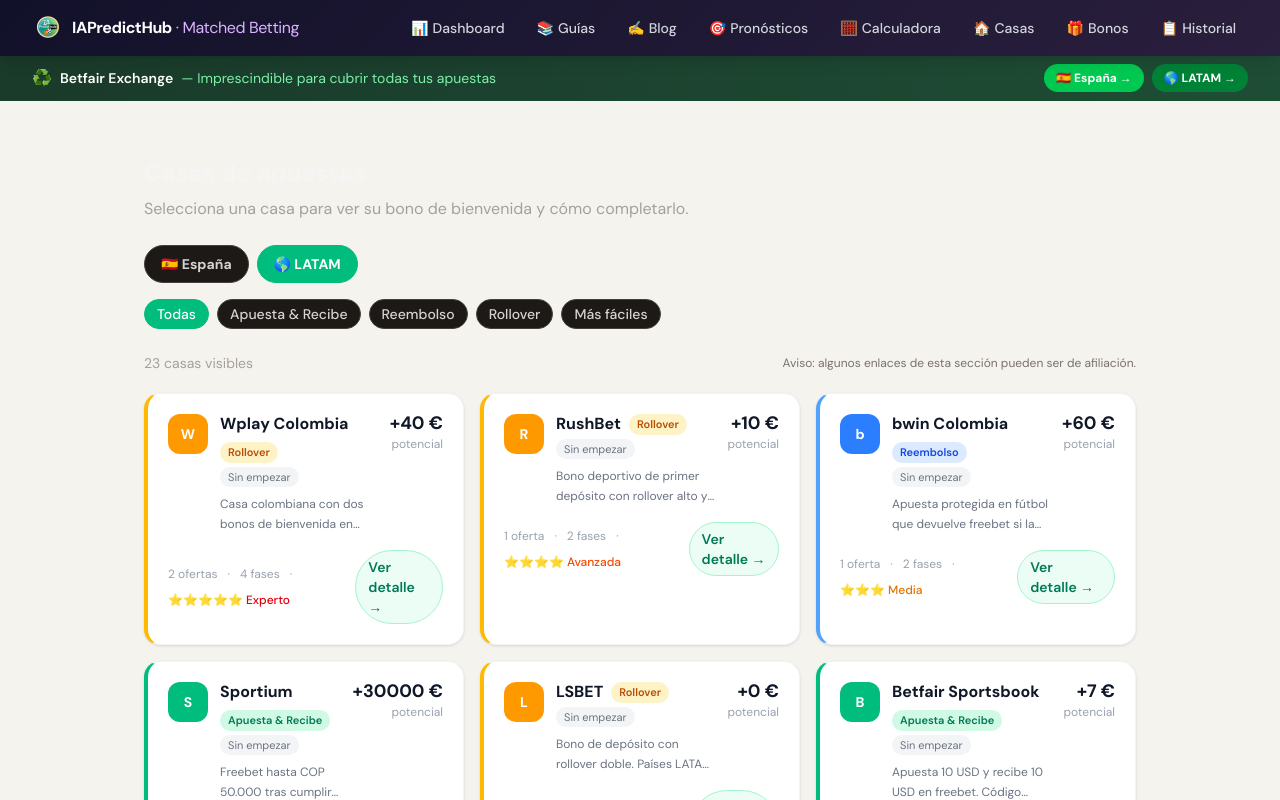
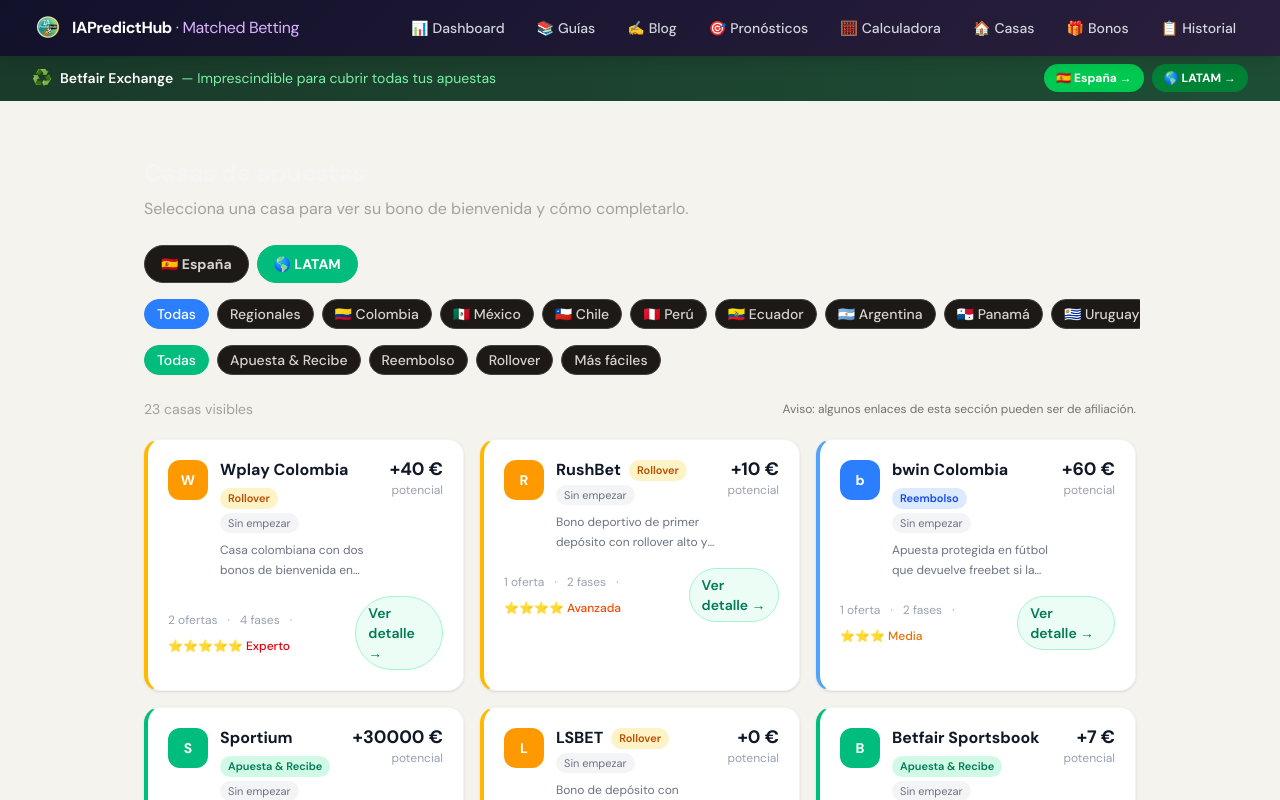
Before and after one commit to eloylt13/matched-betting-app, a Next.js app: page /casas in a window 1280 px wide. Both pictures are taken after a click on the button "🌎 LATAM". Shown: the top 800 px of the page. Built offline with nearby package versions, Linux system fonts and the light colour scheme; no server answers; a web font is replaced by a local one.

Commit message:
feat: filtro por país en casas LATAM (mercado → país → tipología)

```diff
--- a/app/casas/CasasClient.tsx
+++ b/app/casas/CasasClient.tsx
@@ -6,7 +6,21 @@ import { todasLasCasas } from "@/lib/presets"
 import type { Casa } from "@/types/presets"
 
 type MarketKey = "espana" | "latam"
+type PaisKey = "todas" | "regionales" | "co" | "mx" | "cl" | "pe" | "ec" | "ar" | "pa" | "uy"
 type FilterKey = "todas" | "apuesta-recibe" | "reembolso" | "rollover" | "faciles"
+
+const PAISES: Array<{ key: PaisKey; label: string }> = [
+  { key: "todas", label: "Todas" },
+  { key: "regionales", label: "Regionales" },
+  { key: "co", label: "🇨🇴 Colombia" },
+  { key: "mx", label: "🇲🇽 México" },
+  { key: "cl", label: "🇨🇱 Chile" },
+  { key: "pe", label: "🇵🇪 Perú" },
+  { key: "ec", label: "🇪🇨 Ecuador" },
+  { key: "ar", label: "🇦🇷 Argentina" },
+  { key: "pa", label: "🇵🇦 Panamá" },
+  { key: "uy", label: "🇺🇾 Uruguay" },
+]
 
 const FILTERS: Array<{ key: FilterKey; label: string }> = [
   { key: "todas", label: "Todas" },
@@ -24,68 +38,83 @@ function matchesFilter(casa: Casa, filter: FilterKey) {
 
 export default function CasasPage() {
   const [activeMarket, setActiveMarket] = useState<MarketKey>("espana")
+  const [activePais, setActivePais] = useState<PaisKey>("todas")
   const [activeFilter, setActiveFilter] = useState<FilterKey>("todas")
 
-    const filteredCasas = useMemo(
-        () => todasLasCasas
+  const filteredCasas = useMemo(() => {
+    return todasLasCasas
       .filter((casa) => casa.market === activeMarket)
-            .filter((casa) => matchesFilter(casa, activeFilter)),
-        [activeMarket, activeFilter]
-    )
+      .filter((casa) => activePais === "todas" || casa.pais === activePais)
+      .filter((casa) => matchesFilter(casa, activeFilter))
+  }, [activeMarket, activePais, activeFilter])
+
+  function handleMarketChange(market: MarketKey) {
+    setActiveMarket(market)
+    setActivePais("todas")
+    setActiveFilter("todas")
+  }
 
   return (
     <main className="max-w-5xl mx-auto px-4 py-5 sm:py-8">
-            <h1 className="text-2xl font-bold text-stone-100 mb-2">
-                Casas de apuestas
-            </h1>
+      <h1 className="text-2xl font-bold text-stone-100 mb-2">Casas de apuestas</h1>
       <p className="text-stone-400 mb-4 sm:mb-6">
         Selecciona una casa para ver su bono de bienvenida y cómo completarlo.
       </p>
 
       <div className="flex gap-2 mb-4">
+        {(["espana", "latam"] as MarketKey[]).map((market) => (
           <button
+            key={market}
             type="button"
-                    onClick={() => { setActiveMarket("espana"); setActiveFilter("todas") }}
-                    className={`flex items-center gap-1.5 px-4 py-2 rounded-full text-sm font-bold transition-colors border ${
-                        activeMarket === "espana"
+            onClick={() => handleMarketChange(market)}
+            className={`px-4 py-2 rounded-full text-sm font-bold transition-colors border ${
+              activeMarket === market
                 ? "bg-emerald-500 border-emerald-500 text-white"
                 : "bg-stone-900 border-stone-700 text-stone-300 hover:border-stone-500"
             }`}
           >
-                    🇪🇸 España
+            {market === "espana" ? "🇪🇸 España" : "🌎 LATAM"}
           </button>
+        ))}
+      </div>
+
+      {activeMarket === "latam" && (
+        <div className="mb-3">
+          <div className="flex gap-2 overflow-x-auto pb-1 -mx-1 px-1 [scrollbar-width:none]">
+            {PAISES.map((pais) => (
               <button
+                key={pais.key}
                 type="button"
-                    onClick={() => { setActiveMarket("latam"); setActiveFilter("todas") }}
-                    className={`flex items-center gap-1.5 px-4 py-2 rounded-full text-sm font-bold transition-colors border ${
-                        activeMarket === "latam"
-                            ? "bg-emerald-500 border-emerald-500 text-white"
-                            : "bg-stone-900 border-stone-700 text-stone-300 hover:border-stone-500"
+                onClick={() => setActivePais(pais.key)}
+                className={`shrink-0 rounded-full border px-3 py-1 text-xs sm:text-sm font-medium transition-colors ${
+                  activePais === pais.key
+                    ? "border-blue-500 bg-blue-500 text-white"
+                    : "border-stone-700 bg-stone-900 text-stone-300 hover:border-stone-500 hover:text-stone-100"
                 }`}
               >
-                    🌎 LATAM
+                {pais.label}
               </button>
+            ))}
           </div>
+        </div>
+      )}
 
       <div className="mb-3 sm:mb-5">
         <div className="flex gap-2 overflow-x-auto pb-1 -mx-1 px-1 [scrollbar-width:none]">
-                    {FILTERS.map((filter) => {
-                        const isActive = filter.key === activeFilter
-
-                        return (
+          {FILTERS.map((filter) => (
             <button
               key={filter.key}
               type="button"
               onClick={() => setActiveFilter(filter.key)}
-                                className={`shrink-0 rounded-full border px-3 py-1 text-xs sm:text-sm font-medium transition-colors ${isActive
+              className={`shrink-0 rounded-full border px-3 py-1 text-xs sm:text-sm font-medium transition-colors ${
+                activeFilter === filter.key
                   ? "border-emerald-500 bg-emerald-500 text-white"
                   : "border-stone-700 bg-stone-900 text-stone-300 hover:border-stone-500 hover:text-stone-100"
               }`}
             >
               {filter.label}
             </button>
-                        )
-                    })}
+          ))}
         </div>
       </div>
 
```
Lines whose indentation alone changed are shown as unchanged.
